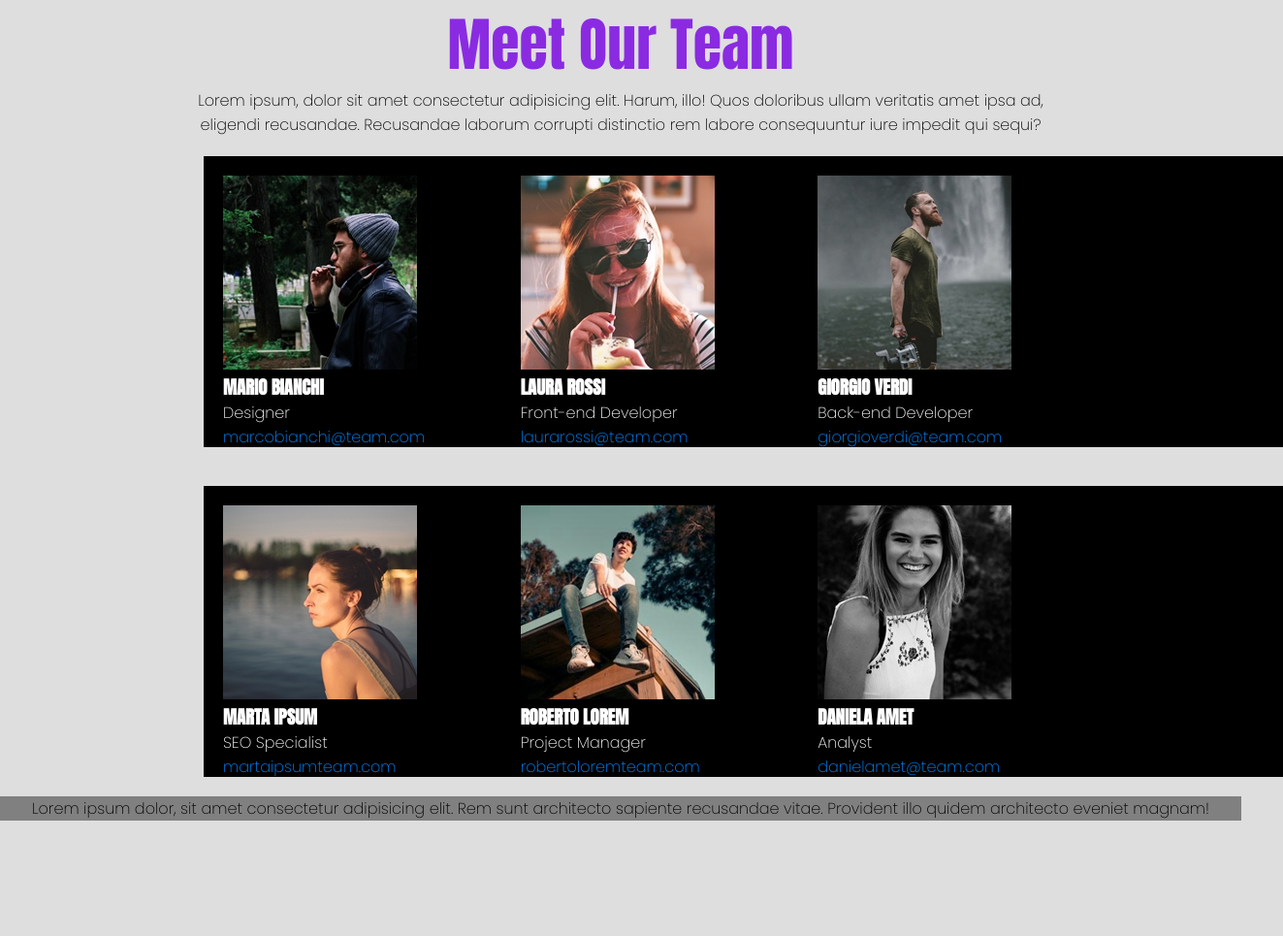
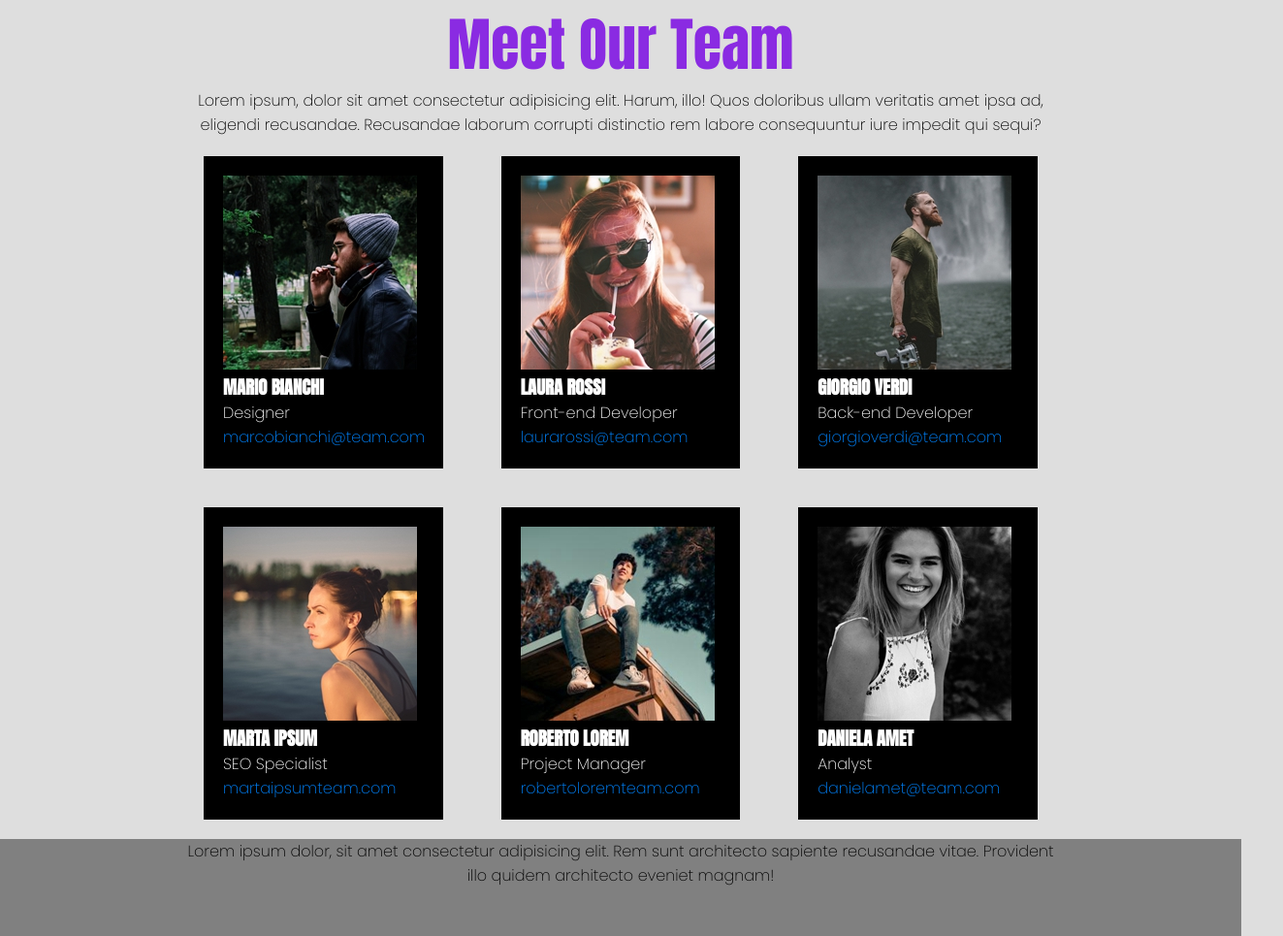
Before and after one commit to DamianoLunardo/html-css-float-cards, a plain HTML site: page index.html in a window 1280 px wide. Shown: the whole page at 97% size, 1323 px wide, since content can reach past the window. Before the commit the page ends 846 px from the top, so only its background shows below. Drawn offline with Linux system fonts and the light colour scheme.

Commit message:
Adjust footer

```diff
--- a/index.html
+++ b/index.html
@@ -66,11 +66,14 @@
                 </div>
 			</section>
 
-            <footer>Lorem ipsum dolor, sit amet consectetur
+
+			<div class="footer-div">
+            <footer class="container">Lorem ipsum dolor, sit amet consectetur
                 adipisicing elit. Rem sunt architecto sapiente
                 recusandae vitae. Provident illo quidem architecto
                 eveniet magnam!
             </footer>
+			</div>
 		</main>
 	</body>
 </html>
--- a/style.css
+++ b/style.css
@@ -33,10 +33,19 @@ h3 {
     font-family: 'Anton', sans-serif;
 }
 
-footer {
+/*footer {
     font-family: 'Poppins', sans-serif;
     text-align: center;
     background-color: gray;
+}*/
+
+
+
+.footer-div {
+    font-family: 'Poppins', sans-serif;
+    text-align: center;
+    background-color: gray;
+    height: 100px;
 }
 
 p {
@@ -79,13 +88,7 @@ img {
 }
 
 .card {
-	/*border: 1px solid;*/
-	padding: 20px;
+    padding: 20px;
     background-color: rgb(0, 0, 0);
     color: white;
-
-    vertical-align:top;/* here */
-    width: 500px;
-    height: 300px;
-
 }
```
